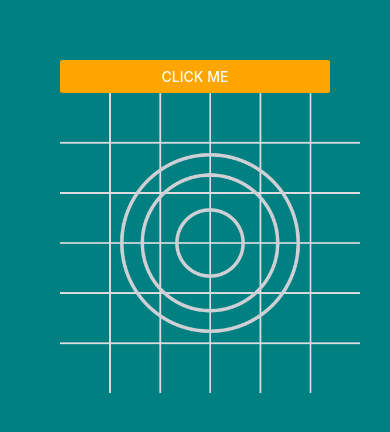
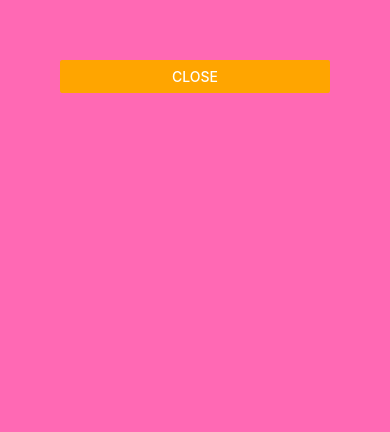
Before and after one commit to zacnation/rn-core-components, a React Native app: screen / in a window 390 px wide. Both pictures are taken after a click on the button "CLICK ME". Shown: the top 432 px of the page. Built offline with nearby package versions, Linux system fonts and the light colour scheme.

Commit message:
Modal + animations

```diff
--- a/App.js
+++ b/App.js
@@ -1,21 +1,40 @@
-import { View, Text, Image, ScrollView, Button, Pressable } from "react-native";
+import { useState } from "react";
+
+import {
+  View,
+  Text,
+  Image,
+  ScrollView,
+  Button,
+  Pressable,
+  Modal,
+} from "react-native";
+
 const logoImg = require("./assets/adaptive-icon.png");
 
 export default function App() {
+  const [isModalVisible, setIsModalVisible] = useState(false);
   return (
     <View style={{ flex: 1, backgroundColor: "teal", padding: 60 }}>
       <Button
         title="Click me"
-        onPress={() => alert("Hello World")}
         color="orange"
+        onPress={() => setIsModalVisible(true)}
       />
-      <Pressable
-        onPress={() => {
-          alert("Pressed!");
-        }}
+      <Modal
+        visible={isModalVisible}
+        onRequestClose={() => setIsModalVisible(false)}
+        animationType="slide"
+        presentationStyle="pageSheet"
       >
-        <Image source={logoImg} style={{ width: 300, height: 300 }} />
-      </Pressable>
+        <View style={{ flex: 1, backgroundColor: "hotpink", padding: 60 }}>
+          <Button
+            title="Close"
+            color="orange"
+            onPress={() => setIsModalVisible(false)}
+          />
+        </View>
+      </Modal>
     </View>
   );
 }
```
